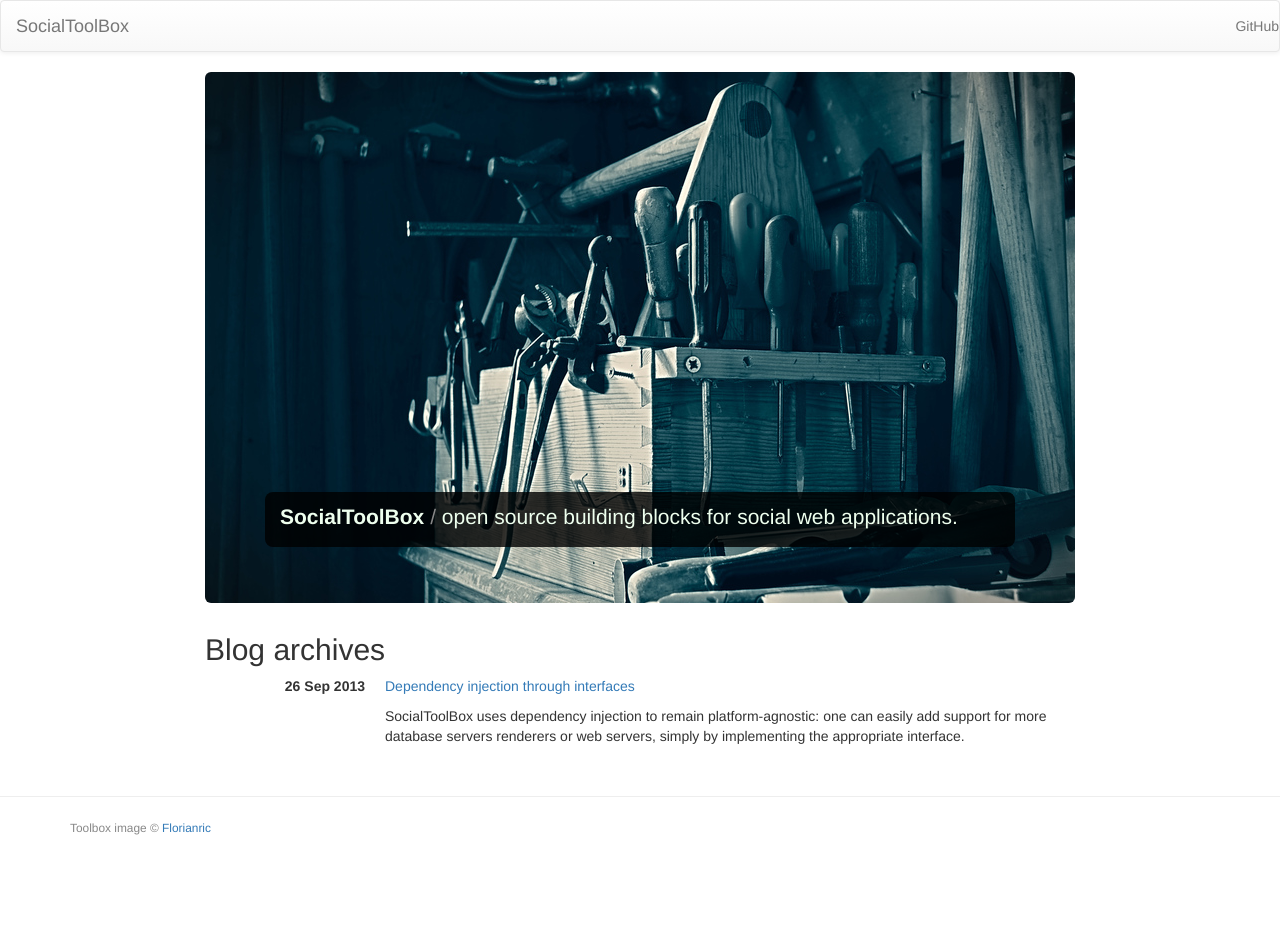
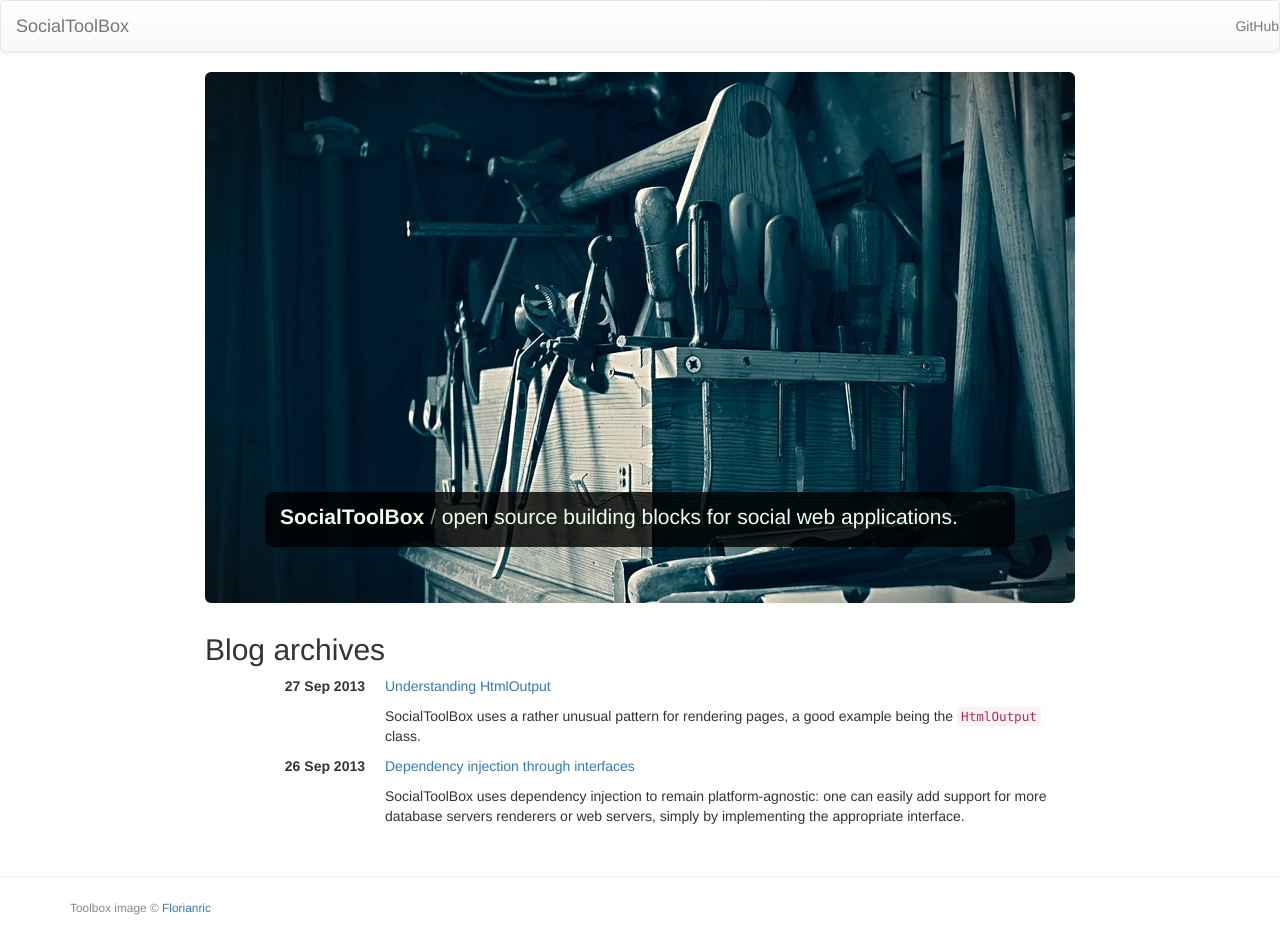
Before and after one commit to VictorNicollet/SocialToolBox, a Jekyll site: the page built from index.html, in a window 1280 px wide. Built offline with Jekyll 4.4.1, drawn with Linux system fonts in a browser that asks for light colours; nearby versions of some CDN libraries; before the commit the page ends 900 px from its top, so only the background shows below that; some of the changed lines change nothing that is shown.

Commit message:
New post + code css

```diff
--- a/_includes/head.html
+++ b/_includes/head.html
@@ -1,3 +1,4 @@
     <meta content="utf-8"/>
     <link rel="stylesheet" href="//netdna.bootstrapcdn.com/bootstrap/3.0.0/css/bootstrap.min.css">
     <link rel="stylesheet" href="//netdna.bootstrapcdn.com/bootstrap/3.0.0/css/bootstrap-theme.min.css">
+    <link rel="stylesheet" href="{{ site.url }}/code.css"/>
--- /dev/null
+++ b/_posts/2013-09-27-understanding-HtmlOutput.md
@@ -0,0 +1,231 @@
+---
+layout: post
+title: Understanding HtmlOutput
+---
+
+SocialToolBox uses a rather unusual pattern for rendering pages, a
+good example being the `HtmlOutput` class.
+
+At a glance, `HtmlOutput` looks fairly similar to a `StringBuilder`:
+create one, call its `Add()` functions to append HTML content, and use
+`Build()` to receive a fresh copy of the resulting HTML.
+
+There is, however, a critical difference ; the reason lies in the way
+the `StringBuilder` usage pattern interacts with asynchronous tasks.
+Consider the following example, where we render two objects that are
+both queried from the database:
+
+{% highlight c# %}
+async Task Render(string query, StringBuilder builder)
+{
+  var result = await Execute(query);
+  builder.AppendFormat("{0}:{1}", query, result);
+}
+
+Task BadOrder(StringBuilder builder)
+{
+  var a = Render("Query A", builder);
+  var b = Render("Query B", builder);
+  return Task.WhenAll(a, b);
+}
+
+async Task NotAsync(StringBuilder builder)
+{
+  await Render("Query A", builder);
+  await Render("Query B", builder);
+}
+{% endhighlight %}
+
+In function `BadOrder`, both rendering functions are launched at the
+same time, and the results will be rendered in the order they were
+received.
+
+In function `NotAsync`, the two function calls are sequential: query B
+will only be sent to the database after the result of query A has been
+rendered.
+
+There are, of course, ways to alter the signature of `Render()` so
+that the ordering is guaranteed while retaining asynchronous
+execution. For instance, by returning the rendered string instead of
+appending it to a builder:
+
+{% highlight c# %}
+async Task<string> Render(string query)
+{
+  var result = await Execute(query);
+  return query + ":" + result;
+}
+
+async Task<string> CorrectButSlow()
+{
+  var a = Render("Query A");
+  var b = Render("Query B");
+  return (await a) + (await b);
+}
+{% endhighlight %}
+
+Function `CorrectButSlow` will start both queries independently, but
+will wait until both results are available to concatenate them in the
+correct order. Of course, it reverts to concatenating strings all over
+the place, and loses all the performance benefits of using a
+`StringBuilder` in the first place.
+
+Other changes to `Render` are possible, such as splitting the function
+into an asynchronous part which performs queries, and a synchronous
+part which renders the result. Again, functional style with currying
+helps solve the problem:
+
+{% highlight c# %}
+async Task<Action<StringBuilder>> Render(string query)
+{
+  var result = await Execute(query);
+  return b => b.AppendFormat("{0}:{1}", query, result);
+}
+
+async Task<Action<StringBuilder>> CorrectButUgly()
+{
+  var a = Render("Query A");
+  var b = Render("Query B");
+  var a_render = await a;
+  var b_render = await b;
+  return builder =>
+  {
+    a_render(builder);
+    b_render(builder);
+  };
+}
+{% endhighlight %}
+
+Function `CorrectButUgly` achieves maximum performance by using both
+`StringBuilder` to avoid quadratic concatenation, and supporting
+asynchronous queries with correct ordering. However, this ends up
+generating awkward code: the function return types are overly complex,
+and all the synchronous rendering is moved to a lambda at the end of
+the function, breaking control flow.
+
+A more elegant solution is to make the builder object async-aware. A
+first step would be adding a function like `AppendAsync(Task<string>
+t)` which schedules the result of task `t` for addition at that
+specific point in the builder without actually waiting for the task to
+finish.
+
+{% highlight c# %}
+void Render(string query, AsyncStringBuilder builder)
+{
+  var resultAsync = Execute(query);
+  builder.AppendFormat("{0}:", query);
+  builder.AppendAsync(resultAsync);
+}
+
+void Correct(AsyncStringBuilder builder)
+{
+  Render("Query A", builder);
+  Render("Query B", builder);
+}
+{% endhighlight %}
+
+With this pattern, the order in which the functions are called will
+determine the order in which the results will appear in the builder,
+but processing will remain asynchronous. Even better, the asynchronous
+aspects have all been delegated to the builder itself: the
+responsibility of the main code is to *determine what should be
+rendered*, and the builder is responsible for turning the resulting
+asynchronous soup of tasks into the correct sequence.
+
+In terms of implementation, this means that the asynchronous builder
+retains a queue of all requested append operations, and will simply
+run through them all when its `ToString()` function is called.
+
+However, this is not good enough. Let's see what happens when
+conditional rendering happens:
+
+{% highlight c# %}
+async Task Render(string query, AsyncStringBuilder builder)
+{
+  var allowed = await IsAllowed(query);
+  if (allowed)
+  {
+    builder.AppendFormat("{0}:", query);
+    builder.AppendAsync(Execute(query));
+  }
+  else
+  {
+    builder.AppendFormat("Query {0} is not allowed");
+  }
+}
+
+Task Incorrect(AsyncStringBuilder builder)
+{
+  var a = Render("Query A", builder);
+  var b = Render("Query B", builder);
+  return Task.WhenAll(a,b);
+}
+{% endhighlight %}
+
+In this example, the calls to `AppendAsync()` will happen in the order in
+which the two calls to `IsAllowed` return their results, which might
+not be the expected order.
+
+There are many situations where several append calls are dependent on
+a single asynchronous value. Even with `AppendAsync()`, there is no
+simple way to turn all these append calls into a single `Task<string>`
+(at least, not without resorting to string concatenation again).
+
+The solution is to let the builder object actually expose the
+*checkpoints*. In other words, before starting an asynchronous
+section, you could ask the builder for a sub-builder that inserts
+whatever it builds at the current location, even if other things are
+appended to the builder in the mean time.
+
+An example API (which is not what `HtmlOutput`uses):
+
+{% highlight c# %}
+
+var builder = new AsyncStringBuilder();
+builder.Append("A");
+
+// Contents are 'A'
+
+var checkpoint = builder.GetCheckpoint();
+builder.Append("B");
+
+// Contents are 'AB'
+
+checkpoint.Append("C");
+
+// Contents are 'ACB'
+
+{% endhighlight %}
+
+Using this pattern, it's fairly easy to rewrite the `Incorrect` function
+like this:
+
+{% highlight c# %}
+Task Correct(AsyncStringBuilder builder)
+{
+  var a = Render("Query A", builder.GetCheckpoint());
+  var b = Render("Query B", builder.GetCheckpoint());
+  return Task.WhenAll(a,b);
+}
+{% endhighlight %}
+
+However, this is fairly error-prone: if you forget the call to
+`GetCheckpoint` (a likely mistake), ordering becomes
+non-deterministic.
+
+To avoid this, the actual `HtmlOutput` uses a callback-like API which
+wraps the asynchronous operation in a function call:
+
+{% highlight c# %}
+void Correct(HtmlOutput output)
+{
+  output.Insert(o => Render("Query A", o));
+  output.Insert(o => Render("Query B", o));
+}
+{% endhighlight %}
+
+With this pattern, `Render("Query A", output)` would issue a warning,
+because it returns a task that is neither assigned nor awaited
+on. `HtmlOutput` actually takes responsibility for the task returned
+by `Render()`, so that the `Correct()` function is not explicitly
+asynchronous anymore.
--- /dev/null
+++ b/code.css
@@ -0,0 +1,17 @@
+.highlight pre
+{ color: #eee8d5; background-color: #002B36; border-color: #000 }
+
+.highlight .k, .highlight .kt
+{ color: #268bd2; font-weight: bold }
+
+.highlight .c1
+{ color: #859900 }
+
+.highlight .s
+{ color: #dc322f }
+
+.highlight .nf
+{ color: #2AA198 }
+
+.highlight .p
+{ color: #AAA }
```
